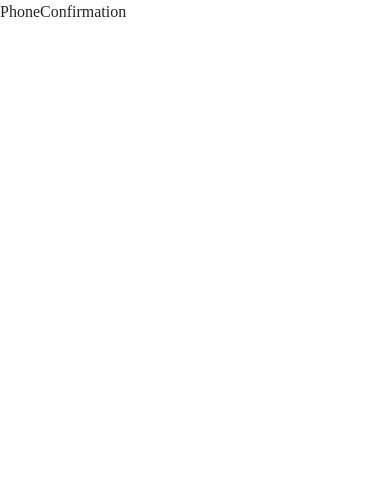
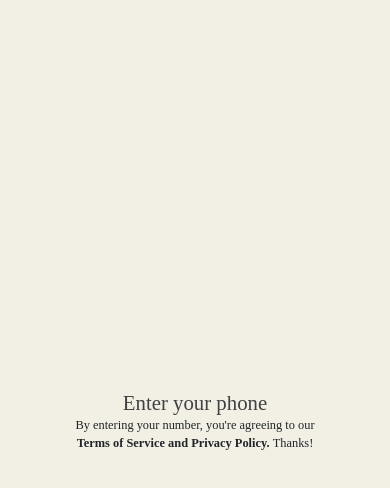
Before and after one commit to software-developer-yamin/Clubhouse-Clone-With-ReactJS, a React (Create React App) app: page /invite in a window 390 px wide. Shown: the top 488 px of the page. Built offline with nearby package versions, Linux system fonts and the light colour scheme.

Commit message:
Add & Style PhoneConfirmation Page

```diff
--- a/src/pages/PhoneConfirmation.jsx
+++ b/src/pages/PhoneConfirmation.jsx
@@ -3,7 +3,16 @@ import styles from "../styles/PhoneConfirmation.module.css";
 
 function PhoneConfirmation() {
   const [value, setValue] = useState("");
-  return <div className={styles.PhoneConfirmationContainer} >PhoneConfirmation</div>;
+  return (
+    <div className={styles.PhoneConfirmationContainer}>
+      <h1>Enter your phone</h1>
+      <p>
+        By entering your number, you're agreeing to our{" "}
+        <span>Terms of Service and Privacy Policy. </span>
+        Thanks!
+      </p>
+    </div>
+  );
 }
 
 export default PhoneConfirmation;
--- a/src/styles/PhoneConfirmation.module.css
+++ b/src/styles/PhoneConfirmation.module.css
@@ -0,0 +1,33 @@
+.PhoneConfirmationContainer {
+     padding: 3em 1.7em;
+     display: flex;
+     flex-direction: column;
+     align-items: center;
+     justify-content: center;
+     height: 100vh;
+     background-color: #f2f0e4;
+     position: relative;
+}
+
+.PhoneConfirmationContainer > h1 {
+     font-size: 1.3em;
+     font-weight: 500;
+     font-style: normal;
+     margin-bottom: 0;
+     color: var(--textColor)
+}
+
+.PhoneConfirmationContainer > p {
+     font-size: 0.775em;
+     font-weight: 400;
+     font-style: normal;
+     margin: 0;
+     width: 100%;
+     max-width: 270px;
+     text-align: center;
+     justify-content: space-evenly;
+}
+
+.PhoneConfirmationContainer > p > span {
+     font-weight: 600;
+}
```
